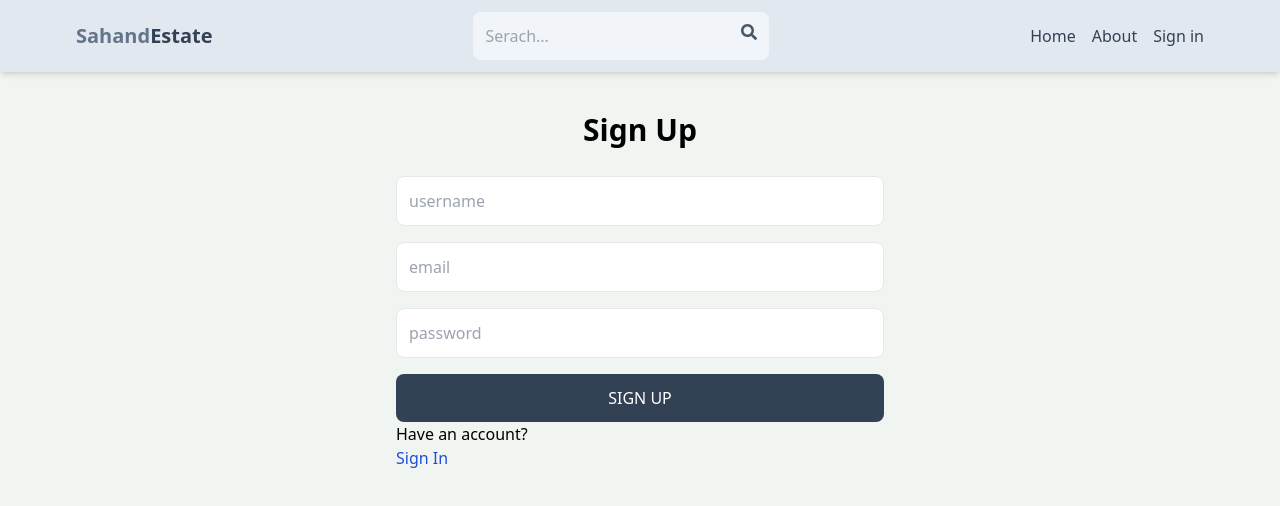
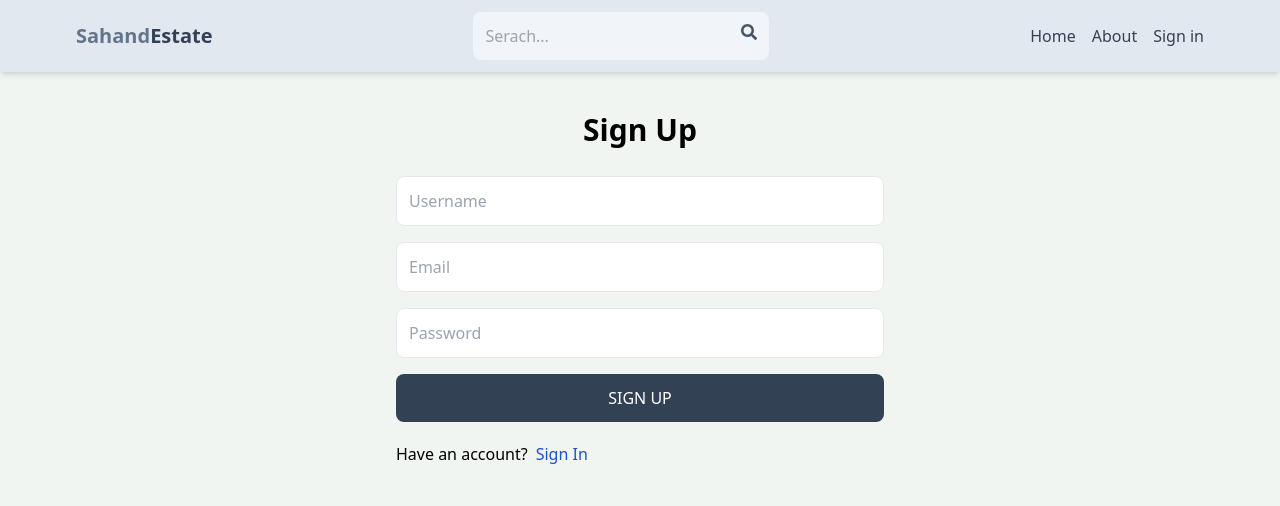
Before and after one commit to JJHarad/Real-estate, a React (Vite) app in the folder client/: page /sign-up in a window 1280 px wide. Shown: the top 506 px of the page. Built offline with nearby package versions, Linux system fonts and the light colour scheme.

Commit message:
complete sign-up page functionality

```diff
--- a/client/src/pages/SignUp.jsx
+++ b/client/src/pages/SignUp.jsx
@@ -1,22 +1,85 @@
-import React from 'react'
-import {Link} from 'react-router-dom'
+import React, { useState } from 'react';
+import { Link, useNavigate } from 'react-router-dom';
+
 export default function SignUp() {
+  const [formData, setFormData] = useState({});
+  const [error, setError] = useState(null);
+  const [loading, setLoading] = useState(false);
+  const navigate = useNavigate();
+  const handleChange = (e) => {
+    setFormData({
+      ...formData,
+      [e.target.id]: e.target.value,
+    });
+  };
+
+  const handleSubmit = async (e) => {
+    e.preventDefault();
+    try {
+      setLoading(true);
+      const res = await fetch('/api/auth/signup', {
+        method: 'POST',
+        headers: {
+          'Content-Type': 'application/json',
+        },
+        body: JSON.stringify(formData),
+      });
+      const data = await res.json();
+      console.log(data);
+      if (data.success === false) {
+        setError(data.message);
+        setLoading(false);
+        return;
+      }
+      setLoading(false);
+      setError(null);
+      navigate('/sign-in');
+      // Handle successful sign up, e.g., redirect to a different page or show a success message
+    } catch (error) {
+      setLoading(false);
+      setError(error.message);
+    }
+  };
+
   return (
     <div className='p-3 max-w-lg mx-auto'>
-      <h1 className='text-3xl text-center font-semibold my-7'>  Sign Up</h1>
-      <form className='flex flex-col gap-4'>
-        <input type="text" placeholder='username' className='border p-3 rounded-lg' id='username' />
-        <input type="email" placeholder="email" className='border p-3 rounded-lg' id='email'/>
-        <input type="password" placeholder="password" className='border p-3 rounded-lg' id='password'/>
-        <button className='bg-slate-700 text-white p-3 rounded-lg uppercase hover:opacity-95
-        disabled:opacity-80'>Sign up</button>
+      <h1 className='text-3xl text-center font-semibold my-7'>Sign Up</h1>
+      <form onSubmit={handleSubmit} className='flex flex-col gap-4'>
+        <input
+          type='text'
+          placeholder='Username'
+          className='border p-3 rounded-lg'
+          id='username'
+          onChange={handleChange}
+        />
+        <input
+          type='email'
+          placeholder='Email'
+          className='border p-3 rounded-lg'
+          id='email'
+          onChange={handleChange}
+        />
+        <input
+          type='password'
+          placeholder='Password'
+          className='border p-3 rounded-lg'
+          id='password'
+          onChange={handleChange}
+        />
+        <button
+          disabled={loading}
+          className='bg-slate-700 text-white p-3 rounded-lg uppercase hover:opacity-95 disabled:opacity-80'
+        >
+          {loading ? 'Loading...' : 'Sign Up'}
+        </button>
       </form>
-      <div>
+      <div className='flex gap-2 mt-5'>
         <p>Have an account?</p>
-        <Link to="/sign-in">
+        <Link to='/sign-in'>
           <span className='text-blue-700'>Sign In</span>
         </Link>
       </div>
+      {error && <p className='text-red-500 mt-5'>{error}</p>}
     </div>
   );
 }
--- a/client/vite.config.js
+++ b/client/vite.config.js
@@ -3,5 +3,14 @@
 
 // https://vitejs.dev/config/
 export default defineConfig({
+  server: {
+    proxy:{
+      '/api':
+      {
+       target: 'http://localhost:3000',
+        secure:false,
+      },
+    },
+  },
   plugins: [react()],
-})
+});
```
